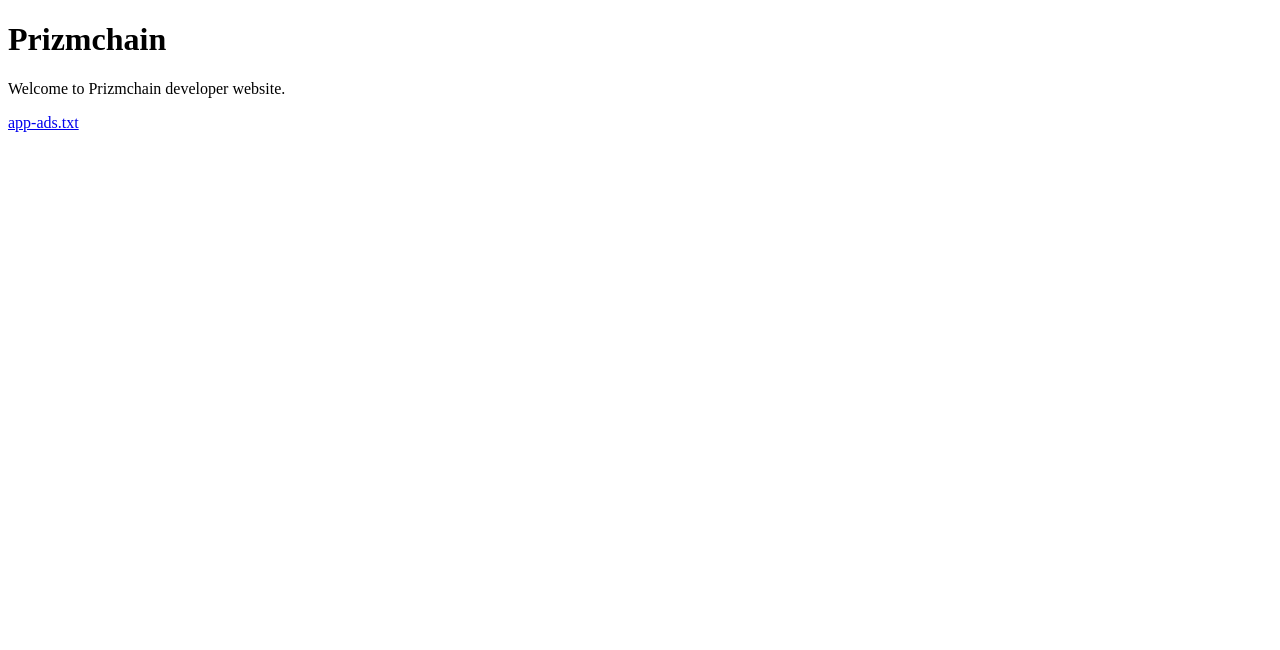
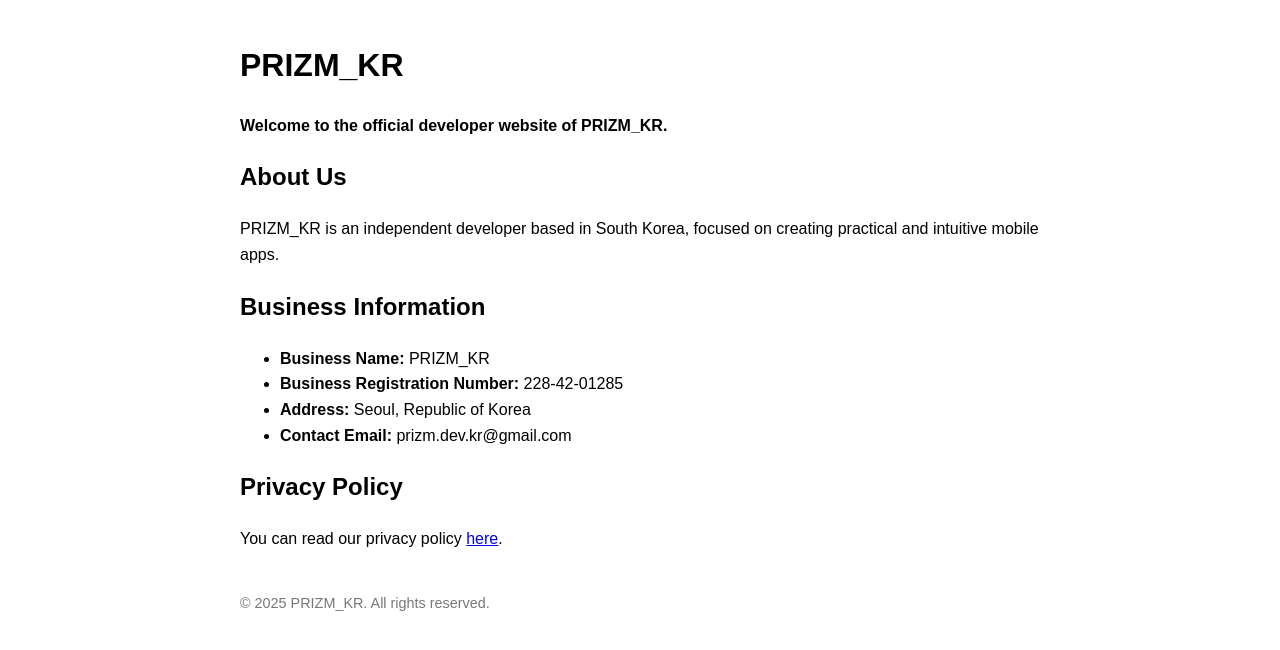
Before and after one commit to prizmchain/prizmchain.github.io, a plain HTML site: page index.html in a window 1280 px wide. Drawn offline with Linux system fonts and the light colour scheme.

Commit message:
Update index.html

```diff
--- a/index.html
+++ b/index.html
@@ -1,12 +1,37 @@
 <!DOCTYPE html>
-<html lang="ko">
+<html lang="en">
 <head>
   <meta charset="UTF-8">
-  <title>Prizmchain</title>
+  <meta name="viewport" content="width=device-width, initial-scale=1.0">
+  <title>PRIZM_KR | Official Developer Website</title>
+  <meta name="description" content="PRIZM_KR official developer website. Apps, policies, and support information.">
 </head>
-<body>
-  <h1>Prizmchain</h1>
-  <p>Welcome to Prizmchain developer website.</p>
-  <p><a href="app-ads.txt">app-ads.txt</a></p>
+<body style="font-family: Arial, sans-serif; line-height: 1.6; max-width: 800px; margin: 40px auto; padding: 0 16px;">
+  <h1>PRIZM_KR</h1>
+  <p><strong>Welcome to the official developer website of PRIZM_KR.</strong></p>
+
+  <section>
+    <h2>About Us</h2>
+    <p>PRIZM_KR is an independent developer based in South Korea, focused on creating practical and intuitive mobile apps.</p>
+  </section>
+
+  <section>
+    <h2>Business Information</h2>
+    <ul>
+      <li><strong>Business Name:</strong> PRIZM_KR</li>
+      <li><strong>Business Registration Number:</strong> 228-42-01285</li>
+      <li><strong>Address:</strong> Seoul, Republic of Korea</li>
+      <li><strong>Contact Email:</strong> prizm.dev.kr@gmail.com</li>
+    </ul>
+  </section>
+
+  <section>
+    <h2>Privacy Policy</h2>
+    <p>You can read our privacy policy <a href="./privacy-policy.html">here</a>.</p>
+  </section>
+
+  <footer style="margin-top: 40px; font-size: 0.9em; color: #777;">
+    <p>© 2025 PRIZM_KR. All rights reserved.</p>
+  </footer>
 </body>
 </html>
```
